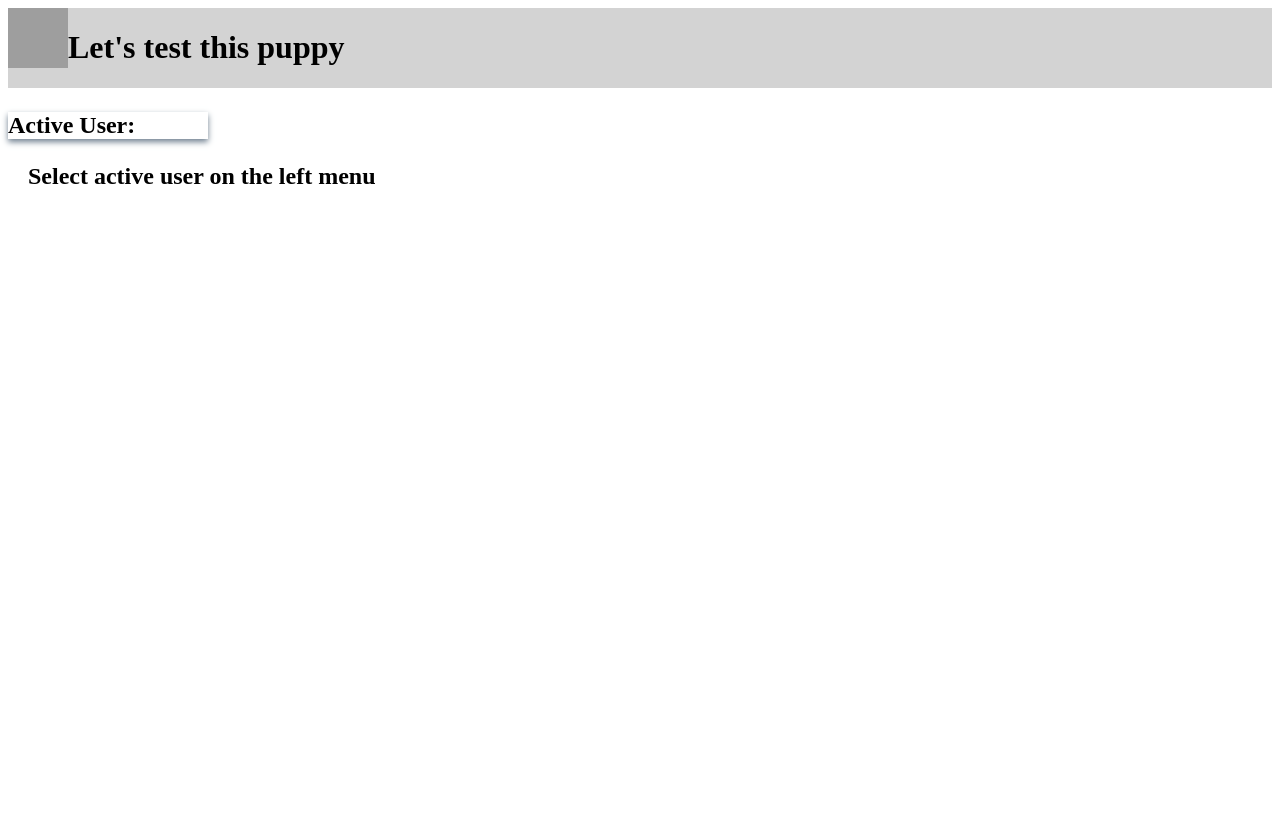
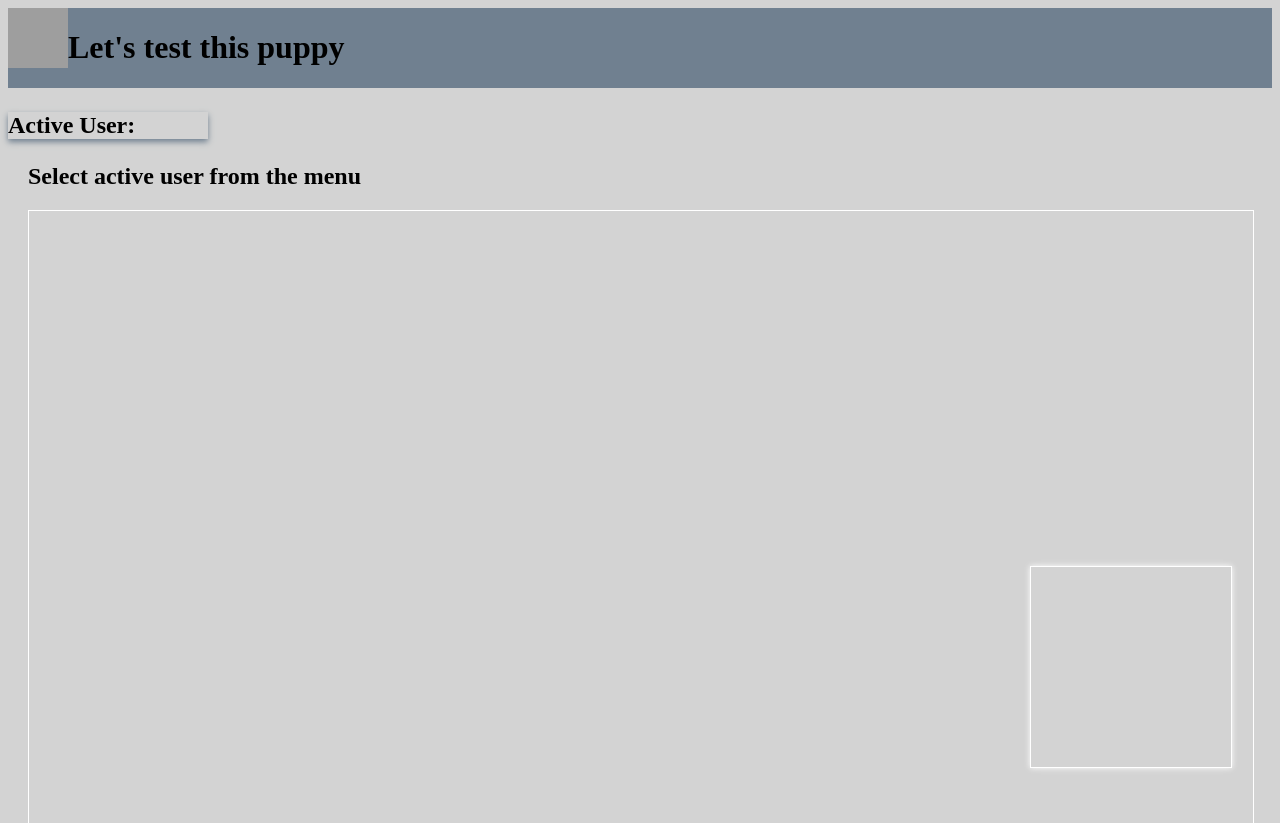
Before and after one commit to maria-helbling/videochat, a website: page public/index.html in a window 1280 px wide. Shown: the top 823 px of the page. Drawn offline with nearby package versions, Linux system fonts and the light colour scheme; no server answers; grey boxes are pictures that could not be loaded.

Commit message:
some styling vol 2

```diff
--- a/public/css/style.css
+++ b/public/css/style.css
@@ -1,4 +1,7 @@
 
+body {
+    background-color: lightgrey;
+}
 .container {
     margin: 0 2vw;
     color: slategrey;
@@ -7,7 +10,7 @@
 
 .header {
     display: flex;
-    background-color: lightgray;
+    background-color: slategray;
 }
 
 .header .logo-container {
--- a/public/index.html
+++ b/public/index.html
@@ -21,7 +21,7 @@
             </div>
             <div class="video-chat-container">
                 <h2 class="talk-info" id="talking-with-info">
-                    Select active user on the left menu
+                    Select active user from the menu
                 </h2>
                 <div class="video-continaer">
                     <video autoplay class="remote-video" id="remote-video"></video>
```
